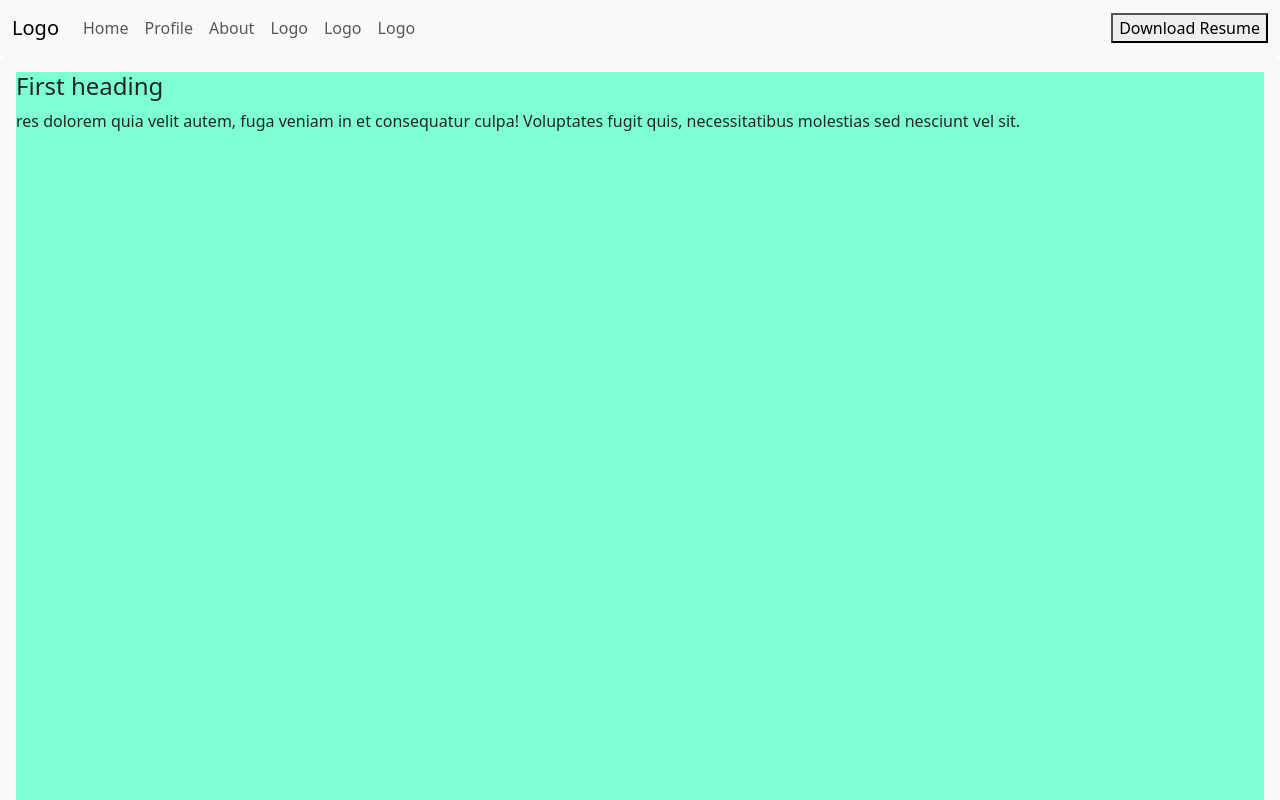
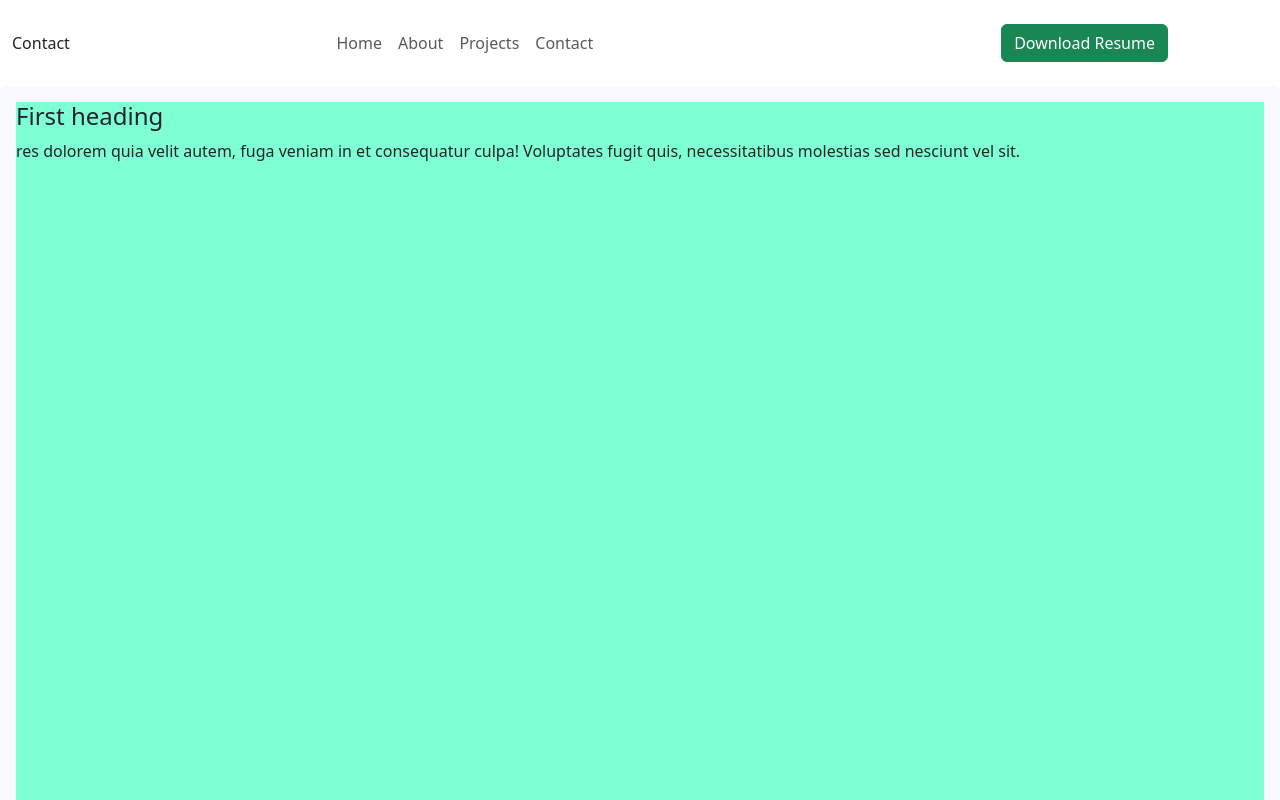
Before and after one commit to AdamDono/vice-profile, an Angular app: page / in a window 1280 px wide. Shown: the top 800 px of the page. Built offline with nearby package versions, Linux system fonts and the light colour scheme.

Commit message:
fixed navbar

```diff
--- a/src/app/nav/nav.component.html
+++ b/src/app/nav/nav.component.html
@@ -1,37 +1,34 @@
-<nav class="navbar sticky-top navbar-expand-lg bg-body-tertiary">
+<nav class="navbar  sticky-top navbar-expand-lg bg-body" >
     <div class="container-fluid">
-      <a class="navbar-brand" href="#">{{navpro[3]}}</a>
+      {{navpro[3]}}
       <button class="navbar-toggler" type="button" data-bs-toggle="collapse" data-bs-target="#navbarSupportedContent" aria-controls="navbarSupportedContent" aria-expanded="false" aria-label="Toggle navigation">
         <span class="navbar-toggler-icon"></span>
       </button>
-      <div class="collapse navbar-collapse" id="navbarSupportedContent">
-        <ul class="navbar-nav me-auto mb-2 mb-lg-0">
 
+      <div class="collapse justify-content-end navbar-collapse" id="navbarSupportedContent">
+
+        <ul class="navbar-nav">
 
           <li class="nav-item">
             <a class="nav-link" href="#scrollspyHeading1">{{navpro[0]}}</a>
           </li>
 
           <li class="nav-item">
-            <a class="nav-link"  href="#scrollspyHeading2">{{navpro[2]}}</a>
+            <a class="nav-link"  href="#scrollspyHeading2">{{navpro[1]}}</a>
           </li>
 
           <li class="nav-item">
-            <a class="nav-link"  href="#scrollspyHeading3">{{navpro[1]}}</a>
+            <a class="nav-link"  href="#scrollspyHeading3">{{navpro[2]}}</a>
           </li>
           <li class="nav-item">
             <a class="nav-link"  href="#scrollspyHeading4">{{navpro[3]}}</a>
           </li>
-          <li class="nav-item">
-            <a class="nav-link"  href="#scrollspyHeading5">{{navpro[3]}}</a>
-          </li>
-           <li class="nav-item">
-            <a class="nav-link"  href="#scrollspyHeading6">{{navpro[3]}}</a>
-          </li>
+
+        </ul>
+        <button type="button" class="btn btn-success">{{Download}}</button>
+      </div>
 
 
-        </ul>
-       <button class="Cv" >{{Download}}</button>
-      </div>
     </div>
+
   </nav>
--- a/src/app/nav/nav.component.scss
+++ b/src/app/nav/nav.component.scss
@@ -0,0 +1,13 @@
+.btn{
+  margin-right: 100px;
+}
+
+.navbar-nav{
+    margin-right: 400px;
+}
+
+.navbar{
+
+    margin-top:15px;
+    margin-bottom: 15px;
+}
--- a/src/app/nav/nav.component.ts
+++ b/src/app/nav/nav.component.ts
@@ -12,7 +12,7 @@ export class NavComponent {
 imageUrl: string ='src/assets/istockphoto-157423118-612x612.jpg'
 
   navpro = [
-    'Home', 'About', 'Profile','Logo'
+    'Home', 'About', 'Projects','Contact'
   ]
 Download = ['Download Resume']
 
```
